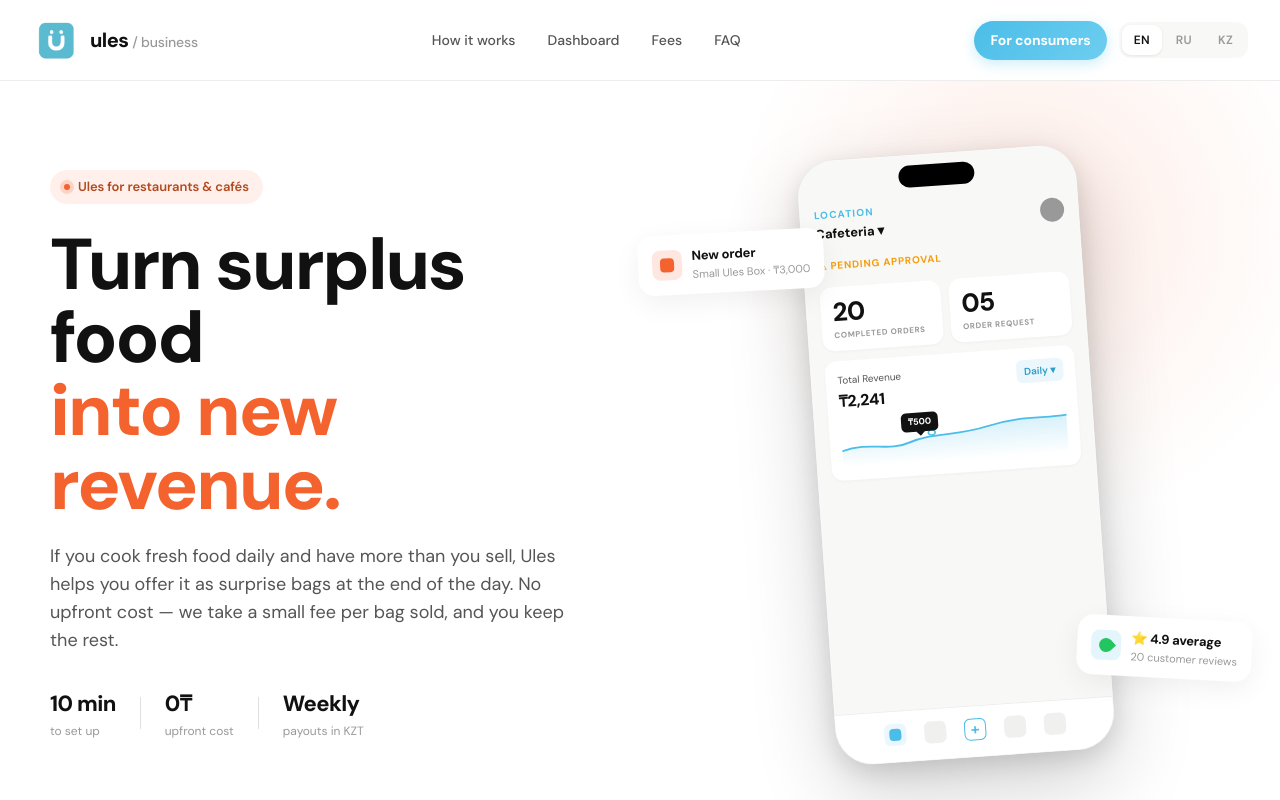
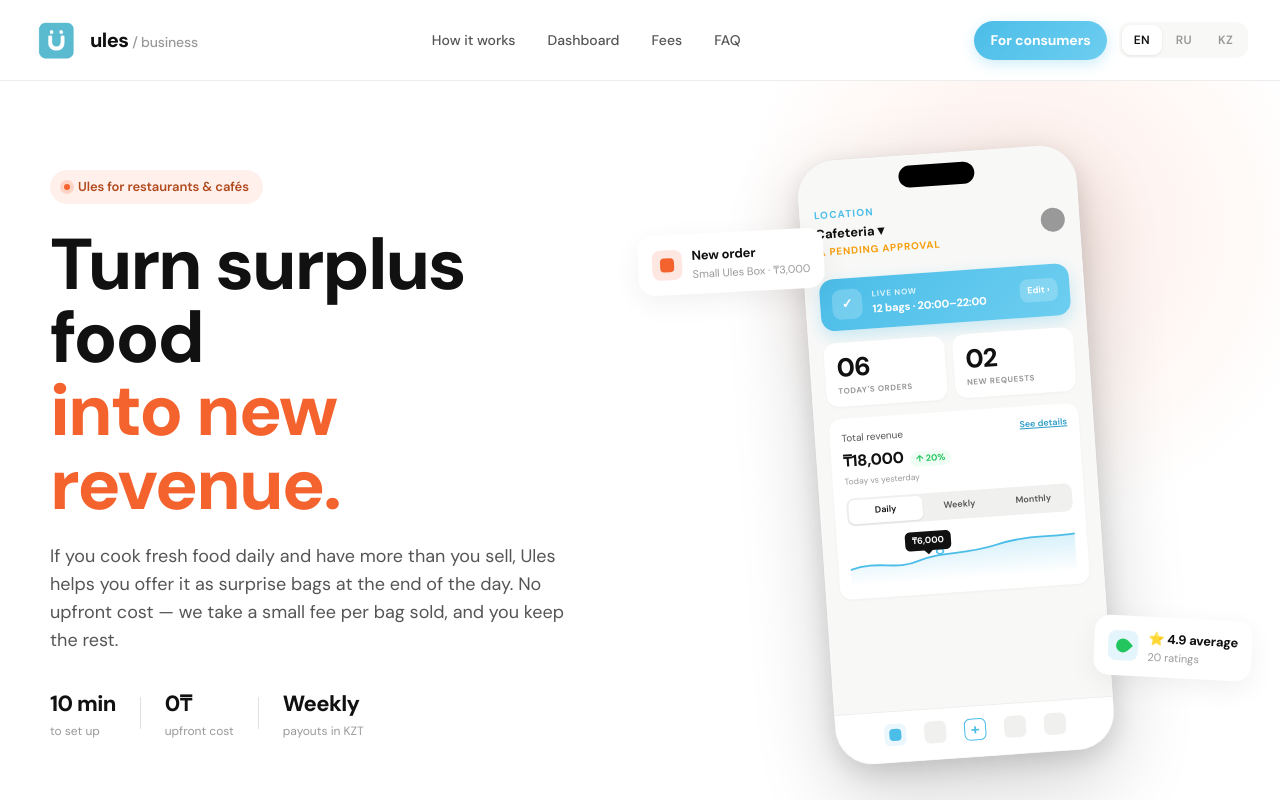
Before and after one commit to AlmatB22/ules-web, a Next.js app in the folder ules-website/: page /business in a window 1280 px wide. Shown: the top 800 px of the page. Built offline with nearby package versions, Linux system fonts and the light colour scheme.

Commit message:
Add business side

```diff
--- a/ules-website/app/business/BusinessContent.tsx
+++ b/ules-website/app/business/BusinessContent.tsx
@@ -20,10 +20,26 @@
   const phoneLabels = {
     location: bh.phoneLocation,
     cafeteria: bh.phoneCafeteria,
+    pending: bh.phonePending,
+    todayStatus: bh.phoneTodayStatus,
+    todayInfo: bh.phoneTodayInfo,
+    todayCta: bh.phoneTodayCta,
     completed: bh.phoneCompleted,
     orderReq: bh.phoneOrderReq,
     revenue: bh.phoneRevenue,
+    revLabel: bh.phoneRevLabel,
+    seeDetails: bh.phoneSeeDetails,
     daily: bh.phoneDaily,
+    weekly: bh.phoneWeekly,
+    monthly: bh.phoneMonthly,
+    ratings: bh.phoneRatings,
+    seeAll: bh.phoneSeeAll,
+    ratingsFrom: bh.phoneRatingsFrom,
+    popular: bh.phonePopular,
+    item1: bh.phoneItem1,
+    item1Sold: bh.phoneItem1Sold,
+    item2: bh.phoneItem2,
+    item2Sold: bh.phoneItem2Sold,
   }
 
   return (
@@ -65,7 +81,7 @@
             <div className="phone phone-tilt phone-biz">
               <div className="phone-notch" />
               <div className="phone-screen biz-phone-screen">
-                <BizPhoneScreen labels={phoneLabels} warning={bh.phonePending} />
+                <BizPhoneScreen labels={phoneLabels} />
               </div>
               <div className="phone-tabbar">
                 <div className="phone-tab phone-tab-on" />
@@ -191,16 +207,7 @@
               <div className="phone phone-static">
                 <div className="phone-notch" />
                 <div className="phone-screen">
-                  <BizPhoneScreen labels={phoneLabels}>
-                    <div className="biz-rev-mini">
-                      <div className="ps-line ps-line-strong" style={{ width: '30%' }} />
-                      <div className="biz-rev-mini-row">
-                        <span className="ps-star" />
-                        <div className="ps-line ps-line-strong" style={{ width: 28 }} />
-                        <div className="ps-line" style={{ width: 80 }} />
-                      </div>
-                    </div>
-                  </BizPhoneScreen>
+                  <BizPhoneScreen labels={phoneLabels} variant="analytics" />
                 </div>
                 <div className="phone-tabbar">
                   <div className="phone-tab phone-tab-on" />
--- a/ules-website/app/globals.css
+++ b/ules-website/app/globals.css
@@ -835,13 +835,51 @@
 .biz-ph-stat-num { font-size: 26px; font-weight: 800; color: var(--text-1); letter-spacing: -0.8px; line-height: 1; }
 .biz-ph-stat-lbl { font-size: 8px; font-weight: 700; color: var(--text-3); text-transform: uppercase; letter-spacing: 0.6px; margin-top: 4px; }
 .biz-ph-rev { background: white; border-radius: 12px; padding: 12px 12px 6px; box-shadow: 0 1px 3px rgba(0,0,0,0.04); }
-.biz-ph-rev-head { display: flex; align-items: flex-start; justify-content: space-between; margin-bottom: 4px; }
 .biz-ph-rev-lbl { font-size: 10px; color: var(--text-2); }
 .biz-ph-rev-num { font-size: 16px; font-weight: 800; color: var(--text-1); letter-spacing: -0.3px; margin-top: 2px; }
-.biz-ph-dd { font-size: 10px; font-weight: 600; color: var(--teal-dark); background: var(--teal-light); padding: 4px 8px; border-radius: 6px; }
 .biz-ph-chart { position: relative; margin-top: 4px; }
 .biz-ph-tooltip { position: absolute; top: 0; left: 35%; background: var(--text-1); color: white; font-size: 9px; font-weight: 700; padding: 3px 7px; border-radius: 5px; transform: translateX(-50%); }
 .biz-ph-tooltip::after { content: ""; position: absolute; bottom: -3px; left: 50%; transform: translateX(-50%) rotate(45deg); width: 6px; height: 6px; background: var(--text-1); }
+
+/* Redesigned business dashboard */
+.biz-ph-dash { display: flex; flex-direction: column; gap: 12px; }
+.biz-ph-today {
+  display: flex; align-items: center; gap: 10px;
+  background: var(--teal-grad); border-radius: 14px; padding: 11px 12px;
+  color: white; box-shadow: 0 6px 16px rgba(75,189,232,0.28);
+}
+.biz-ph-today-ic {
+  width: 30px; height: 30px; border-radius: 9px; flex-shrink: 0;
+  background: rgba(255,255,255,0.2); display: flex; align-items: center; justify-content: center;
+  font-size: 13px; font-weight: 800;
+}
+.biz-ph-today-body { flex: 1; min-width: 0; }
+.biz-ph-today-status { font-size: 8px; font-weight: 700; letter-spacing: 0.8px; text-transform: uppercase; color: rgba(255,255,255,0.8); }
+.biz-ph-today-info { font-size: 11px; font-weight: 800; letter-spacing: -0.2px; margin-top: 1px; }
+.biz-ph-today-cta { flex-shrink: 0; background: rgba(255,255,255,0.2); border-radius: 8px; padding: 5px 8px; font-size: 9px; font-weight: 700; }
+
+.biz-ph-rev-top { display: flex; align-items: flex-start; justify-content: space-between; margin-bottom: 10px; }
+.biz-ph-rev-numrow { display: flex; align-items: baseline; gap: 6px; margin-top: 2px; }
+.biz-ph-delta { font-size: 9px; font-weight: 700; color: var(--green); background: var(--green-light); padding: 1px 6px; border-radius: 8px; }
+.biz-ph-rev-sub { font-size: 8.5px; color: var(--text-3); margin-top: 3px; }
+.biz-ph-see { font-size: 9px; font-weight: 600; color: var(--teal-dark); text-decoration: underline; white-space: nowrap; }
+
+.biz-ph-seg { display: flex; background: var(--surface-3); border-radius: 8px; padding: 2px; margin-bottom: 10px; }
+.biz-ph-seg-btn { flex: 1; text-align: center; font-size: 9px; font-weight: 600; color: var(--text-2); padding: 5px 0; border-radius: 6px; }
+.biz-ph-seg-btn-on { background: white; color: var(--text-1); box-shadow: 0 1px 2px rgba(0,0,0,0.08); }
+
+.biz-ph-ratings, .biz-ph-popular { background: white; border-radius: 12px; padding: 12px; box-shadow: 0 1px 3px rgba(0,0,0,0.04); }
+.biz-ph-card-head { display: flex; align-items: center; justify-content: space-between; margin-bottom: 8px; }
+.biz-ph-card-title { font-size: 11px; font-weight: 700; color: var(--text-1); }
+.biz-ph-ratings-row { display: flex; align-items: center; gap: 6px; }
+.biz-ph-rating-num { font-size: 14px; font-weight: 800; color: var(--text-1); }
+.biz-ph-rating-from { font-size: 10px; color: var(--text-2); }
+.biz-ph-pop-grid { display: grid; grid-template-columns: 1fr 1fr; gap: 8px; }
+.biz-ph-pop-ph { height: 56px; border-radius: 10px; background: linear-gradient(135deg, #cfd4d6, #aab1b4); }
+.biz-ph-pop-names { margin-top: 6px; }
+.biz-ph-pop-name { font-size: 9.5px; font-weight: 700; color: var(--text-1); line-height: 1.3; }
+.biz-ph-pop-name span { color: var(--text-3); font-weight: 500; }
+
 .phone-tab-add { background: white; border: 1.5px solid var(--teal); position: relative; }
 .phone-tab-add::after { content: "+"; position: absolute; inset: 0; display: flex; align-items: center; justify-content: center; color: var(--teal); font-size: 16px; font-weight: 600; line-height: 1; }
 .phone-tab-add::before { display: none; }
@@ -877,8 +915,6 @@
 .biz-list-meta { display: flex; flex-direction: column; align-items: flex-end; gap: 4px; }
 .biz-list-dots { font-size: 14px; color: var(--text-3); font-weight: 700; line-height: 1; }
 .biz-list-price { font-size: 13px; font-weight: 800; color: var(--text-1); }
-.biz-rev-mini { background: white; border-radius: 12px; padding: 10px 12px; box-shadow: 0 1px 3px rgba(0,0,0,0.04); display: flex; flex-direction: column; gap: 6px; }
-.biz-rev-mini-row { display: flex; align-items: center; gap: 6px; }
 
 /* Pricing */
 .biz-pricing { background: var(--surface); padding: 96px 32px; }
--- a/ules-website/components/BizPhoneScreen.tsx
+++ b/ules-website/components/BizPhoneScreen.tsx
@@ -1,62 +1,67 @@
-import { useId, type ReactNode } from 'react'
+import { useId } from 'react'
+
+export interface BizPhoneLabels {
+  location: string
+  cafeteria: string
+  pending: string
+  todayStatus: string
+  todayInfo: string
+  todayCta: string
+  /** Stat tile 1 label — "Today's orders". */
+  completed: string
+  /** Stat tile 2 label — "New requests". */
+  orderReq: string
+  revenue: string
+  revLabel: string
+  seeDetails: string
+  daily: string
+  weekly: string
+  monthly: string
+  ratings: string
+  seeAll: string
+  ratingsFrom: string
+  popular: string
+  item1: string
+  item1Sold: string
+  item2: string
+  item2Sold: string
+}
 
 interface BizPhoneScreenProps {
-  labels: {
-    location: string
-    cafeteria: string
-    completed: string
-    orderReq: string
-    revenue: string
-    daily: string
-  }
-  /** Optional pending-orders banner shown under the location header. */
-  warning?: string
-  /** Extra content rendered after the revenue card (e.g. a rating mini-card). */
-  children?: ReactNode
+  labels: BizPhoneLabels
+  /**
+   * `full` — the hero dashboard: location header, Today's bags banner, stat
+   * tiles, revenue card. `analytics` — the revenue/ratings showcase: revenue
+   * card, ratings card, popular items.
+   */
+  variant?: 'full' | 'analytics'
 }
 
-/**
- * The interior of the business dashboard phone mockup (location header, stats,
- * revenue chart). Render it inside a `.phone-screen` wrapper. Shared between the
- * business hero and the dashboard showcase so the markup stays in one place.
- */
-export default function BizPhoneScreen({ labels, warning, children }: BizPhoneScreenProps) {
-  // Unique per instance so multiple charts on one page don't share a gradient.
+/** Revenue card with segmented period control, delta pill, and peak chart. */
+function RevenueCard({ labels }: { labels: BizPhoneLabels }) {
   const gradId = `biz-grad${useId().replace(/[^a-zA-Z0-9]/g, '')}`
-
   return (
-    <>
-      <div className="biz-ph-loc">
+    <div className="biz-ph-rev">
+      <div className="biz-ph-rev-top">
         <div>
-          <div className="biz-ph-cap">{labels.location}</div>
-          <div className="biz-ph-loc-name">{labels.cafeteria}</div>
+          <div className="biz-ph-rev-lbl">{labels.revenue}</div>
+          <div className="biz-ph-rev-numrow">
+            <div className="biz-ph-rev-num">₸18,000</div>
+            <div className="biz-ph-delta">↑ 20%</div>
           </div>
-        <div className="biz-avatar" />
+          <div className="biz-ph-rev-sub">{labels.revLabel}</div>
+        </div>
+        <span className="biz-ph-see">{labels.seeDetails}</span>
       </div>
 
-      {warning && <div className="biz-ph-warn">{warning}</div>}
-
-      <div className="biz-ph-stats">
-        <div className="biz-ph-stat">
-          <div className="biz-ph-stat-num">20</div>
-          <div className="biz-ph-stat-lbl">{labels.completed}</div>
-        </div>
-        <div className="biz-ph-stat">
-          <div className="biz-ph-stat-num">05</div>
-          <div className="biz-ph-stat-lbl">{labels.orderReq}</div>
-        </div>
+      <div className="biz-ph-seg">
+        <span className="biz-ph-seg-btn biz-ph-seg-btn-on">{labels.daily}</span>
+        <span className="biz-ph-seg-btn">{labels.weekly}</span>
+        <span className="biz-ph-seg-btn">{labels.monthly}</span>
       </div>
 
-      <div className="biz-ph-rev">
-        <div className="biz-ph-rev-head">
-          <div>
-            <div className="biz-ph-rev-lbl">{labels.revenue}</div>
-            <div className="biz-ph-rev-num">₸2,241</div>
-          </div>
-          <div className="biz-ph-dd">{labels.daily}</div>
-        </div>
       <div className="biz-ph-chart">
-          <div className="biz-ph-tooltip">₸500</div>
+        <div className="biz-ph-tooltip">₸6,000</div>
         <svg viewBox="0 0 200 60" preserveAspectRatio="none" style={{ width: '100%', height: 50 }}>
           <defs>
             <linearGradient id={gradId} x1="0" y1="0" x2="0" y2="1">
@@ -70,8 +75,96 @@
         </svg>
       </div>
     </div>
-
-      {children}
-    </>
   )
 }
+
+function RatingsCard({ labels }: { labels: BizPhoneLabels }) {
+  return (
+    <div className="biz-ph-ratings">
+      <div className="biz-ph-card-head">
+        <span className="biz-ph-card-title">{labels.ratings}</span>
+        <span className="biz-ph-see">{labels.seeAll}</span>
+      </div>
+      <div className="biz-ph-ratings-row">
+        <span className="ps-star" />
+        <span className="biz-ph-rating-num">4.9</span>
+        <span className="biz-ph-rating-from">{labels.ratingsFrom}</span>
+      </div>
+    </div>
+  )
+}
+
+function PopularCard({ labels }: { labels: BizPhoneLabels }) {
+  return (
+    <div className="biz-ph-popular">
+      <div className="biz-ph-card-head">
+        <span className="biz-ph-card-title">{labels.popular}</span>
+        <span className="biz-ph-see">{labels.seeAll}</span>
+      </div>
+      <div className="biz-ph-pop-grid">
+        <div className="biz-ph-pop-ph" />
+        <div className="biz-ph-pop-ph" />
+      </div>
+      <div className="biz-ph-pop-grid biz-ph-pop-names">
+        <div className="biz-ph-pop-name">{labels.item1} <span>· {labels.item1Sold}</span></div>
+        <div className="biz-ph-pop-name">{labels.item2} <span>· {labels.item2Sold}</span></div>
+      </div>
+    </div>
+  )
+}
+
+/**
+ * The interior of the business dashboard phone mockup, matching the redesigned
+ * Ules Business app. Render it inside a `.phone-screen` wrapper. Shared between
+ * the business hero (`full`) and the dashboard showcase (`analytics`).
+ */
+export default function BizPhoneScreen({ labels, variant = 'full' }: BizPhoneScreenProps) {
+  return (
+    <div className="biz-ph-dash">
+      {/* Location + approval header */}
+      <div className="biz-ph-loc">
+        <div>
+          <div className="biz-ph-cap">{labels.location}</div>
+          <div className="biz-ph-loc-name">{labels.cafeteria} ▾</div>
+          {variant === 'full' && <div className="biz-ph-warn">{labels.pending}</div>}
+        </div>
+        <div className="biz-avatar" />
+      </div>
+
+      {variant === 'full' && (
+        <>
+          {/* Today's bags banner */}
+          <div className="biz-ph-today">
+            <div className="biz-ph-today-ic">✓</div>
+            <div className="biz-ph-today-body">
+              <div className="biz-ph-today-status">{labels.todayStatus}</div>
+              <div className="biz-ph-today-info">{labels.todayInfo}</div>
+            </div>
+            <div className="biz-ph-today-cta">{labels.todayCta} ›</div>
+          </div>
+
+          {/* Stat tiles */}
+          <div className="biz-ph-stats">
+            <div className="biz-ph-stat">
+              <div className="biz-ph-stat-num">06</div>
+              <div className="biz-ph-stat-lbl">{labels.completed}</div>
+            </div>
+            <div className="biz-ph-stat">
+              <div className="biz-ph-stat-num">02</div>
+              <div className="biz-ph-stat-lbl">{labels.orderReq}</div>
+            </div>
+          </div>
+        </>
+      )}
+
+      <RevenueCard labels={labels} />
+
+      {variant === 'analytics' && (
+        <>
+          <RatingsCard labels={labels} />
+          <PopularCard labels={labels} />
+        </>
+      )}
+    </div>
+  )
+}
--- a/ules-website/lib/i18n.ts
+++ b/ules-website/lib/i18n.ts
@@ -116,16 +116,31 @@
       stat3: 'Weekly',
       stat3Label: 'payouts in KZT',
       phoneLocation: 'LOCATION',
-      phoneCafeteria: 'Cafeteria ▾',
+      phoneCafeteria: 'Cafeteria',
       phonePending: '⚠ PENDING APPROVAL',
-      phoneCompleted: 'Completed orders',
-      phoneOrderReq: 'Order request',
-      phoneRevenue: 'Total Revenue',
-      phoneDaily: 'Daily ▾',
+      phoneTodayStatus: 'Live now',
+      phoneTodayInfo: '12 bags · 20:00–22:00',
+      phoneTodayCta: 'Edit',
+      phoneCompleted: "Today's orders",
+      phoneOrderReq: 'New requests',
+      phoneRevenue: 'Total revenue',
+      phoneRevLabel: 'Today vs yesterday',
+      phoneSeeDetails: 'See details',
+      phoneDaily: 'Daily',
+      phoneWeekly: 'Weekly',
+      phoneMonthly: 'Monthly',
+      phoneRatings: 'Ratings',
+      phoneSeeAll: 'See all',
+      phoneRatingsFrom: 'From 20 ratings',
+      phonePopular: 'Popular this week',
+      phoneItem1: 'Small Üles Box',
+      phoneItem1Sold: '48 sold',
+      phoneItem2: 'Large Üles Box',
+      phoneItem2Sold: '31 sold',
       floatNewOrder: 'New order',
       floatNewOrderDesc: 'Small Ules Box · ₸3,000',
       floatRating: '⭐ 4.9 average',
-      floatRatingDesc: '20 customer reviews',
+      floatRatingDesc: '20 ratings',
     },
     how: {
       eyebrow: 'How it works',
@@ -325,16 +340,31 @@
       stat3: 'Еженедельно',
       stat3Label: 'выплаты в KZT',
       phoneLocation: 'АДРЕС',
-      phoneCafeteria: 'Кафетерия ▾',
+      phoneCafeteria: 'Кафетерия',
       phonePending: '⚠ ОЖИДАЕТ ОДОБРЕНИЯ',
-      phoneCompleted: 'Завершённые заказы',
-      phoneOrderReq: 'Запрос заказа',
+      phoneTodayStatus: 'В эфире',
+      phoneTodayInfo: '12 боксов · 20:00–22:00',
+      phoneTodayCta: 'Изменить',
+      phoneCompleted: 'Заказы сегодня',
+      phoneOrderReq: 'Новые запросы',
       phoneRevenue: 'Общая выручка',
-      phoneDaily: 'Сегодня ▾',
+      phoneRevLabel: 'Сегодня к вчера',
+      phoneSeeDetails: 'Подробнее',
+      phoneDaily: 'День',
+      phoneWeekly: 'Неделя',
+      phoneMonthly: 'Месяц',
+      phoneRatings: 'Оценки',
+      phoneSeeAll: 'Все',
+      phoneRatingsFrom: 'На основе 20 оценок',
+      phonePopular: 'Популярное за неделю',
+      phoneItem1: 'Малый Üles-бокс',
+      phoneItem1Sold: 'продано 48',
+      phoneItem2: 'Большой Üles-бокс',
+      phoneItem2Sold: 'продано 31',
       floatNewOrder: 'Новый заказ',
       floatNewOrderDesc: 'Малый Ules-бокс · ₸3 000',
       floatRating: '⭐ 4,9 в среднем',
-      floatRatingDesc: '20 отзывов клиентов',
+      floatRatingDesc: '20 оценок',
     },
     how: {
       eyebrow: 'Как это работает',
@@ -531,16 +561,31 @@
       stat3: 'Апта сайын',
       stat3Label: 'KZT төлемдері',
       phoneLocation: 'МЕКЕНЖАЙ',
-      phoneCafeteria: 'Кафетерия ▾',
+      phoneCafeteria: 'Кафетерия',
       phonePending: '⚠ БЕКІТУ КҮТІЛУДЕ',
-      phoneCompleted: 'Аяқталған тапсырыстар',
-      phoneOrderReq: 'Тапсырыс сұрауы',
+      phoneTodayStatus: 'Эфирде',
+      phoneTodayInfo: '12 бокс · 20:00–22:00',
+      phoneTodayCta: 'Өзгерту',
+      phoneCompleted: 'Бүгінгі тапсырыстар',
+      phoneOrderReq: 'Жаңа сұраулар',
       phoneRevenue: 'Жалпы кіріс',
-      phoneDaily: 'Бүгін ▾',
+      phoneRevLabel: 'Бүгін мен кеше',
+      phoneSeeDetails: 'Толығырақ',
+      phoneDaily: 'Күн',
+      phoneWeekly: 'Апта',
+      phoneMonthly: 'Ай',
+      phoneRatings: 'Бағалар',
+      phoneSeeAll: 'Барлығы',
+      phoneRatingsFrom: '20 баға негізінде',
+      phonePopular: 'Апта көшбасшылары',
+      phoneItem1: 'Кіші Üles-боксы',
+      phoneItem1Sold: '48 сатылды',
+      phoneItem2: 'Үлкен Üles-боксы',
+      phoneItem2Sold: '31 сатылды',
       floatNewOrder: 'Жаңа тапсырыс',
       floatNewOrderDesc: 'Кіші Ules-боксы · ₸3 000',
       floatRating: '⭐ 4,9 орташа',
-      floatRatingDesc: '20 клиент пікірі',
+      floatRatingDesc: '20 баға',
     },
     how: {
       eyebrow: 'Қалай жұмыс істейді',
```
Lines whose indentation alone changed are shown as unchanged.
